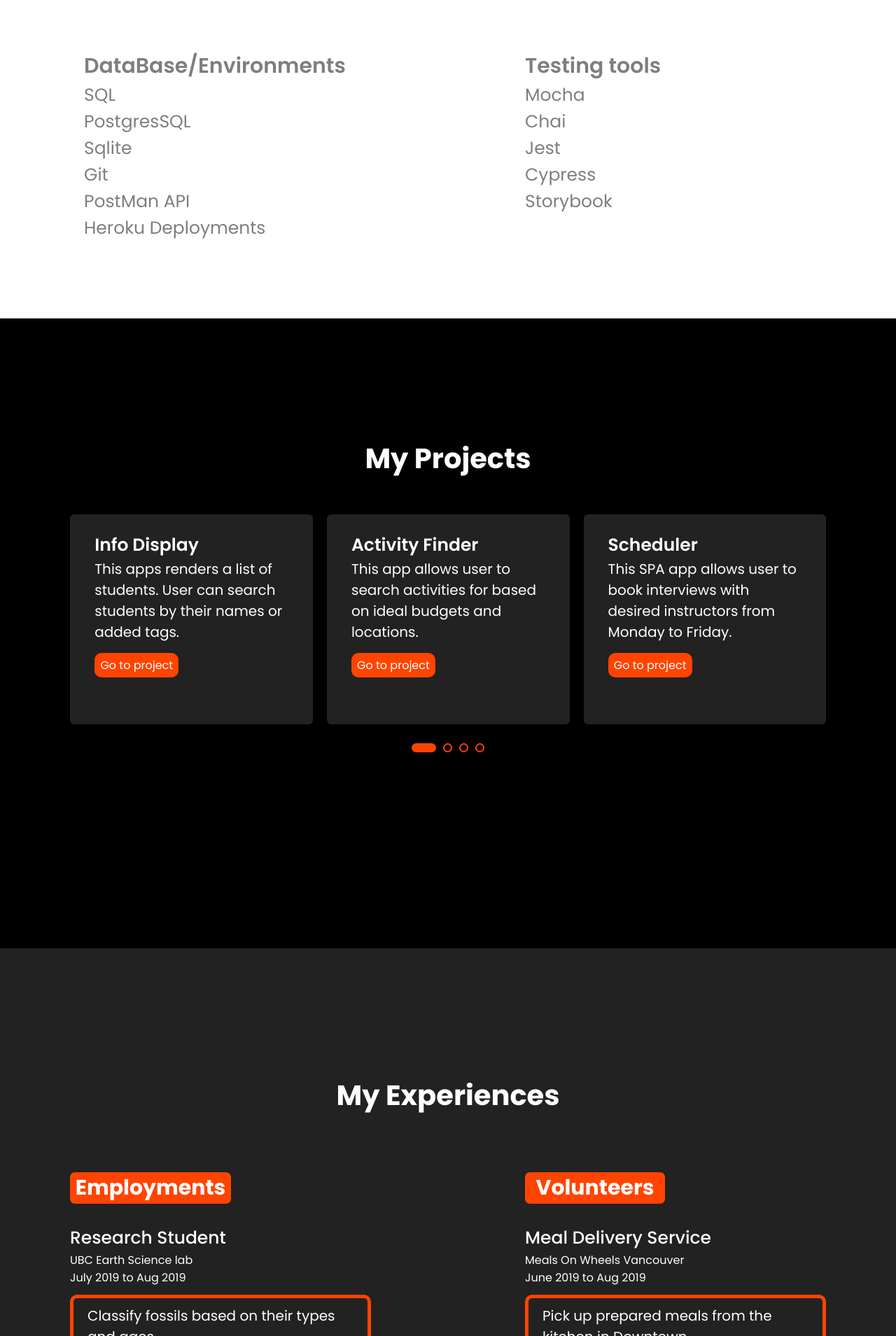
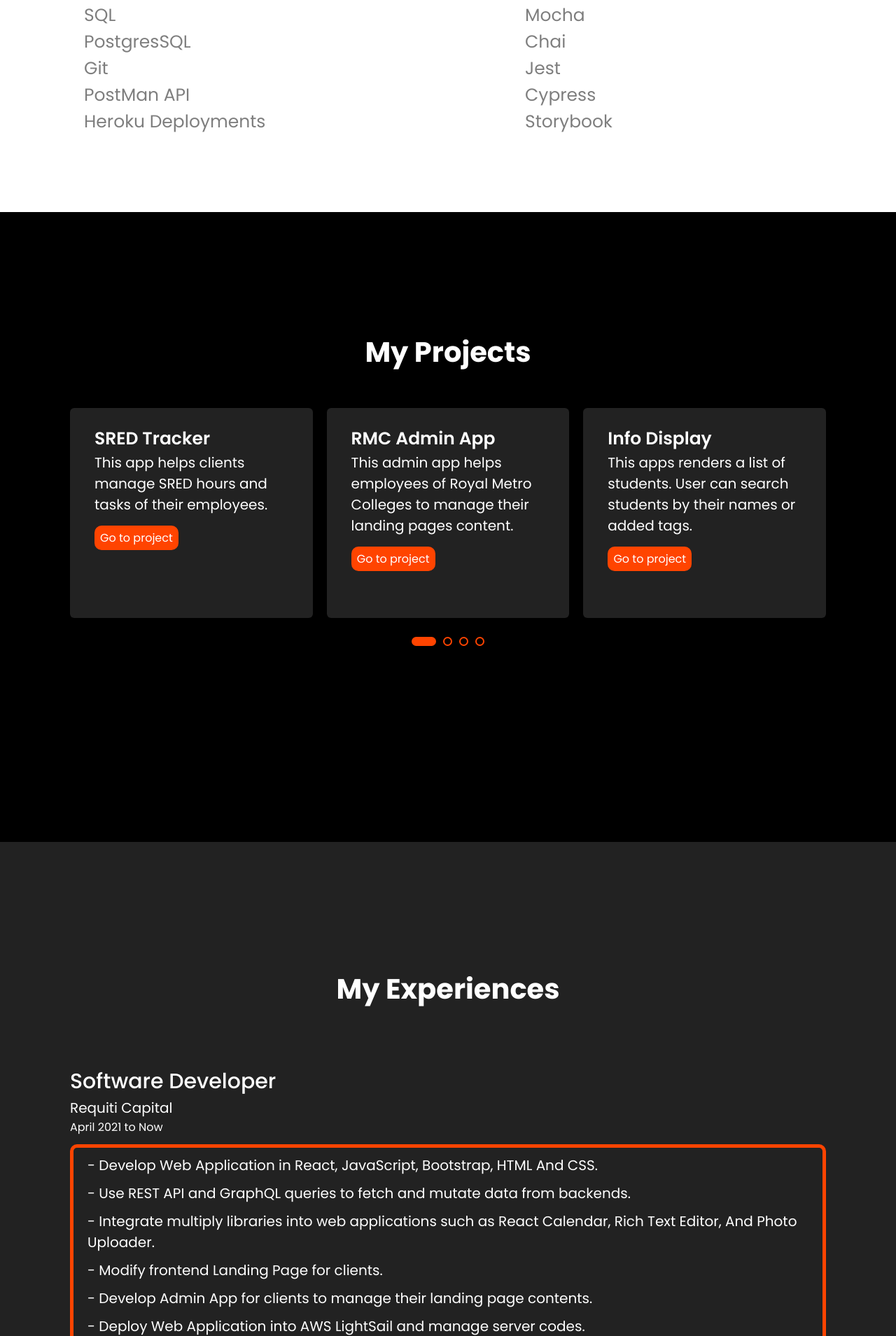
Before and after one commit to 97-Jeffrey/my-website, a PHP site: page / in a window 1280 px wide. Shown: the part 3778-5687 px from the top of the page at 70% size. Run offline with PHP 8.4, Linux system fonts and the light colour scheme; some libraries are stand-ins or nearby versions.

Commit message:
experiences, intro and projects updated

```diff
--- a/home.html
+++ b/home.html
@@ -54,7 +54,10 @@
         </div>
         <div class="cloumn right">
 
-          <p class='paragraph'>Hey, I am Jeffrey Shao, I am a developer who is passionate about software and web development. I'm inspired by technologies and motivated to learn new skills. I graduated from web development coding bootcamp at Lighthouse Labs. During the bootcamp, I became proficient with JavaScript and popular frameworks (Such as react,jQuery) as my coding skills gradually improved through different projects. After the bootcamp, I continued my passion in coding and expose myself to more languages, including Java and Python. Currently, I am writing codes on a daily basis and actively seeking for positions related to web/software developments. If you are currently looking for co-op, intern or junior web/software developer(front-end, back-end and full-stack), please feel free to contact me.</P>
+          <p class='paragraph'>
+            Hey, I am Jeffrey Shao, a person passionate about Web Development and inspired by technologies. I graduated from web development coding bootcamp at Lighthouse Labs in 2020. During the bootcamp, I became proficient with JavaScript and popular frameworks (Such as React,Express) as my coding skills gradually improved through different projects. After graduating the bootcamp, I continued my passion in coding and expose myself to more languages, including Java and Python. Currently, I am a software developer working at Requiti Capital with a focus on front-end development. Also, I write codes on a daily basis to actively improve my development skills.
+
+            If you are currently looking for or web/software developer(front-end, back-end and full-stack), please feel free to contact me.</P>
           <a href="#contact" class='contact-btn'>Contact Me</a>
         </div>
 
@@ -92,7 +95,7 @@
             <li>JavaScript</li>
             <li>TypeScript</li>
             <li>Python</li>
-            <li>Java</li>
+            <!-- <li>Java</li> -->
             <li>Ruby</li>
             <li>HTML</li>
             <li>CSS</li>
@@ -102,18 +105,19 @@
           <span>Libraries/Frameworks</span>
           <ul class="language">
             <li>React.js</li>
-            <li>Vue.js</li>
+            <!-- <li>Vue.js</li> -->
             <li>express.js</li>
             <li>Node.js</li>
             <li>jQuery</li>
             <li>Redux</li>
-            <li>Django</li>
+            <!-- <li>Django</li> -->
             <li>Ruby On Rails</li>
-            <li>Lodash</li>
+            <li>GraphQL</li>
+            <!-- <li>Lodash</li> -->
             <li>SASS</li>
             <li>LESS</li>
             <li>Bootstrap</li>
-            <li>EJS</li>
+            <!-- <li>EJS</li> -->
           </ul>
         </div>
         <div class='library-section'>
@@ -121,7 +125,7 @@
           <ul class="language">
             <li>SQL</li>
             <li>PostgresSQL</li>
-            <li>Sqlite</li>
+            <!-- <li>Sqlite</li> -->
             <li>Git</li>
             <li>PostMan API</li>
             <li>Heroku Deployments</li>
@@ -145,6 +149,22 @@
     <div class="max-width">
       <h2>My Projects</h2>
       <div class="carousel owl-carousel ">
+        <div class="card">
+          <div class="box">
+            <div class='title'>SRED Tracker </div>
+            <p>This app helps clients manage SRED hours and tasks of their employees. </p>
+            <a href="http://app.requiti.com/" target='_blank' class='link'>Go to project</a>
+
+          </div>
+        </div>
+        <div class="card">
+          <div class="box">
+            <div class='title'>RMC Admin App </div>
+            <p>This admin app helps employees of Royal Metro Colleges to manage their landing pages content.  </p>
+            <a href="http://royal-admin.requiti.com/" target='_blank' class='link'>Go to project</a>
+
+          </div>
+        </div>
         <div class="card">
           <div class="box">
             <div class='title'>Info Display</div>
@@ -227,18 +247,21 @@
       <h2>My Experiences</h2>
       <div class="all-experince">
         <div class="employment">
-          <h3>Employments</h3>
+          <!-- <h3>Employments</h3> -->
           <div class="first">
-            <div class="title">Research Student </div>
-            <div class="location">UBC Earth Science lab</div>
-            <div>July 2019 to Aug 2019</div>
+            <div class="title">Software Developer</div>
+            <div class="location">Requiti Capital</div>
+            <div>April 2021 to Now</div>
             <ul class="duty">
-              <li> Classify fossils based on their types and ages.</li>
-              <li> Sort classified fosssils into containers.</li>
-              <li> Carry fossils to different lab sessions for students to utilize.</li>
+              <li>- Develop Web Application in React, JavaScript, Bootstrap, HTML And CSS.</li>
+              <li>- Use REST API and GraphQL queries to fetch and mutate data from backends.</li>
+              <li>- Integrate multiply libraries into web applications such as React Calendar, Rich Text Editor, And Photo Uploader.</li>
+              <li>- Modify frontend Landing Page for clients.</li>
+              <li>- Develop Admin App for clients to manage their landing page contents.</li>
+              <li>- Deploy Web Application into AWS LightSail and manage server codes.</li>
             </ul>
           </div>
-          <div class="first">
+          <!-- <div class="first">
             <div class="title">Entrance Service</div>
             <div class="location">UBC Welcome Back BBQ</div>
             <div>Sep 2019</div>
@@ -247,9 +270,9 @@
               <li> Scan attenders' tickets for validity.</li>
               <li> Re-verify tickets'validity througth database when they are invalid.</li>
             </ul>
-          </div>
+          </div> -->
         </div>
-        <div class="volunteer">
+        <!-- <div class="volunteer">
           <h3>Volunteers</h3>
           <div class="first">
             <div class="title">Meal Delivery Service</div>
@@ -272,7 +295,7 @@
               <li></li>
             </ul>
           </div>
-        </div>
+        </div> -->
       </div>
     </div>
   </section>
--- a/style.css
+++ b/style.css
@@ -371,8 +371,8 @@ footer {
   margin-top: 80px;
 }
 .experince .all-experince {
-  display: flex;
-  justify-content: space-between;
+  /* display: flex;
+  justify-content: space-between; */
 }
 .experince .all-experince .employment h3 {
   margin-bottom: 30px;
@@ -394,9 +394,11 @@ footer {
   margin-bottom: 50px;
 }
 .experince .all-experince .first .title {
+  font-size: 30px;
+  font-weight: 500;
+}
+.experince .all-experince .first .location {
   font-size: 20px;
-  font-weight: 500;
-  font-size: 25px;
 }
 .experince .all-experince .first .duty {
   border: 5px solid #f40;
@@ -408,7 +410,8 @@ footer {
 .experince .all-experince .first .duty li {
   list-style: none;
   padding-left: 10px;
-  width: 400px;
+  margin-bottom: 10px;
+  /* width: 400px; */
 }
 
 /* styling for contact */
```
